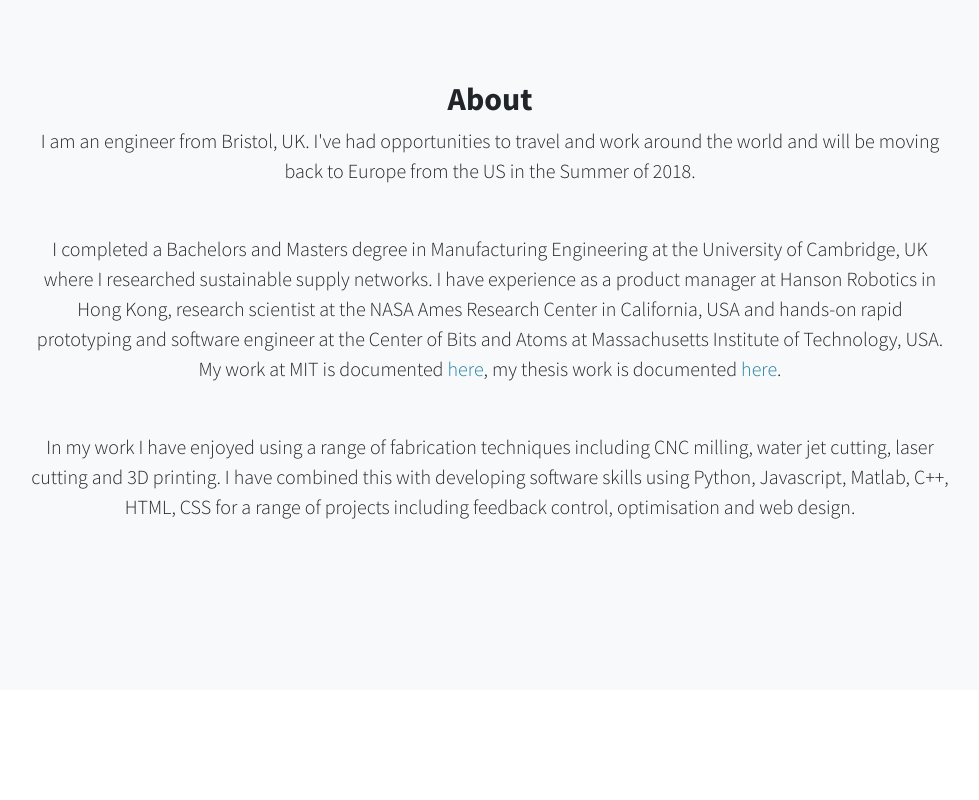
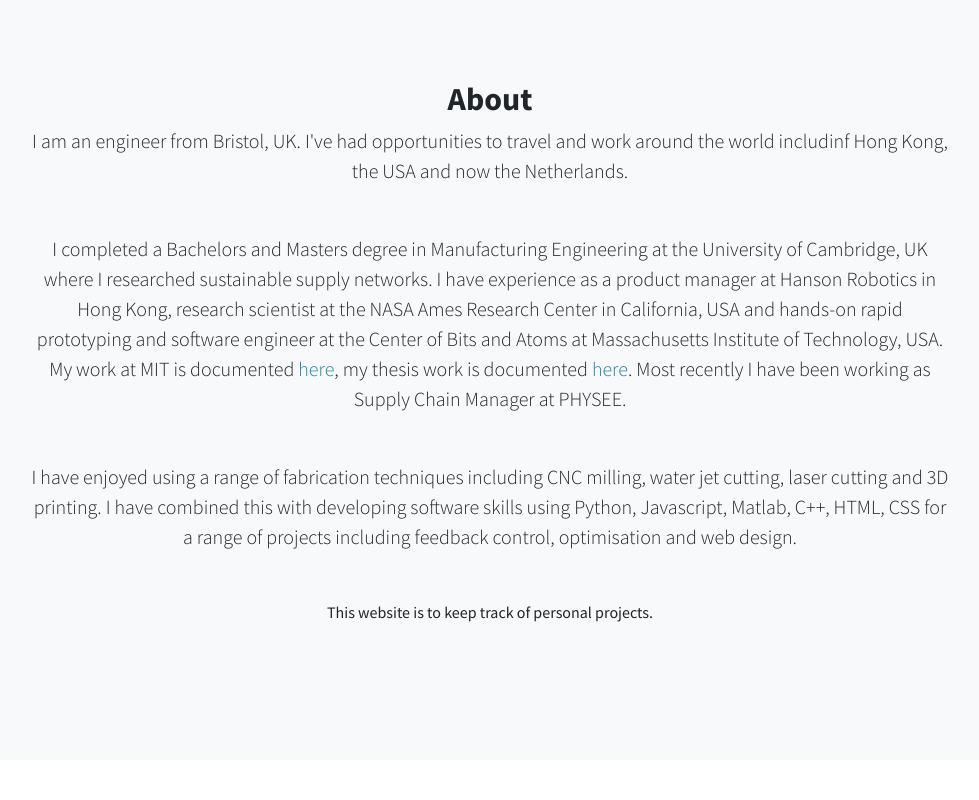
Before and after one commit to copplestone/gracecopplestone_website, a plain HTML site: page index.html in a window 1280 px wide. Shown: the part 840-1640 px from the top of the page, without its empty margins (150-1129 px from the left). Drawn offline with Linux system fonts and the light colour scheme.

Commit message:
Description with PHYSEE, date and remove last section

```diff
--- a/index.html
+++ b/index.html
@@ -72,11 +72,13 @@
         <div class="row">
           <div class="col-lg-10 mx-auto">
             <h2>About</h2>
-            <p class="lead mb-5">I am an engineer from Bristol, UK. I've had opportunities to travel and work around the world and will be moving back to Europe from the US in the Summer of 2018.</p>
+            <p class="lead mb-5">I am an engineer from Bristol, UK. I've had opportunities to travel and work around the world includinf Hong Kong, the USA and now the Netherlands.</p>
 
-            <p class="lead mb-5">I completed a Bachelors and Masters degree in Manufacturing Engineering at the University of Cambridge, UK where I researched sustainable supply networks. I have experience as a product manager at Hanson Robotics in Hong Kong, research scientist at the NASA Ames Research Center in California, USA and hands-on rapid prototyping and software engineer at the Center of Bits and Atoms at Massachusetts Institute of Technology, USA. My work at MIT is documented <a href="https://copplestone.pages.cba.mit.edu/home/">here</a>, my thesis work is documented <a href="https://copplestone.pages.cba.mit.edu/thesis/">here</a>.</p>
+            <p class="lead mb-5">I completed a Bachelors and Masters degree in Manufacturing Engineering at the University of Cambridge, UK where I researched sustainable supply networks. I have experience as a product manager at Hanson Robotics in Hong Kong, research scientist at the NASA Ames Research Center in California, USA and hands-on rapid prototyping and software engineer at the Center of Bits and Atoms at Massachusetts Institute of Technology, USA. My work at MIT is documented <a href="https://copplestone.pages.cba.mit.edu/home/">here</a>, my thesis work is documented <a href="https://copplestone.pages.cba.mit.edu/thesis/">here</a>. Most recently I have been working as Supply Chain Manager at PHYSEE.</p>
 
-            <p class="lead mb-5">In my work I have enjoyed using a range of fabrication techniques including CNC milling, water jet cutting, laser cutting and 3D printing. I have combined this with developing software skills using Python, Javascript, Matlab, C++, HTML, CSS for a range of projects including feedback control, optimisation and web design.</p>
+            <p class="lead mb-5">I have enjoyed using a range of fabrication techniques including CNC milling, water jet cutting, laser cutting and 3D printing. I have combined this with developing software skills using Python, Javascript, Matlab, C++, HTML, CSS for a range of projects including feedback control, optimisation and web design.</p>
+
+            <p>This website is to keep track of personal projects.</p>
               <!--<a href="https://unsplash.com/">Unsplash</a>!</p>-->
             <!--<a class="btn btn-dark btn-xl js-scroll-trigger" href="#services">What We Offer</a>-->
           </div>
@@ -226,11 +228,11 @@
       </div>
     </section>
 
-        <!-- Operations and management section -->
+   <!--      Operations and management section
     <section class="content-section" id="portfolio">
       <div class="container">
         <div class="content-section-heading text-center">
-          <!--<h3 class="text-secondary mb-0">Portfolio</h3>-->
+          <!--<h3 class="text-secondary mb-0">Portfolio</h3>
           <h2 class="mb-5">Operations management and research</h2>
         </div>
         <div class="row no-gutters">
@@ -259,9 +261,10 @@
         </div>
       </div>
     </section>
+  -->
 
 <footer align="center">
-  <p class="mb-0">Copyright &copy; Grace Copplestone 2018</p>
+  <p class="mb-0">Copyright &copy; Grace Copplestone 2020</p>
   <br><br>
 </footer>
 
```
